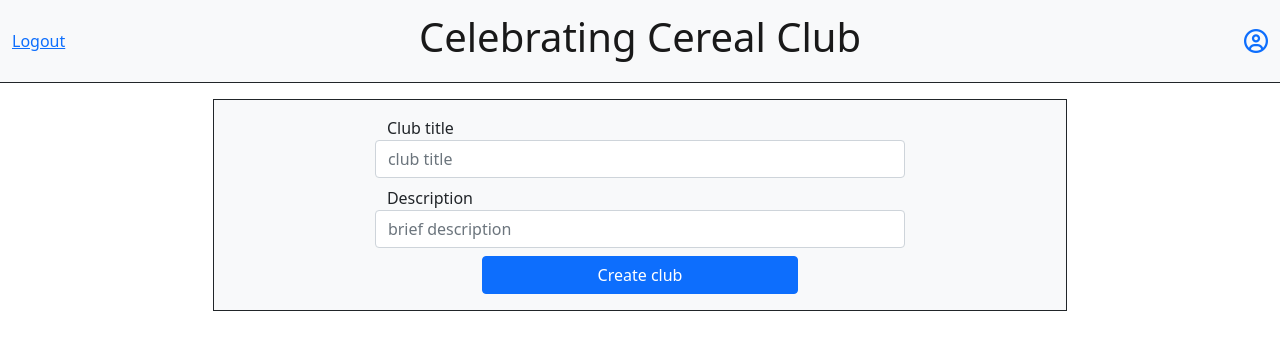
After one commit to Ann924/cs4750-cereal, a PHP site: page /create_new_club.php in a window 1280 px wide. The commit adds this page. Shown: the top 350 px of the page. Run offline with PHP 8.4, Linux system fonts and the light colour scheme; a user stored in the database is signed in; a stand-in replaces the project's code that opens the database connection; some libraries are stand-ins or nearby versions.

Commit message:
implement create club; begin club deletion/ leaving

```diff
--- /dev/null
+++ b/create_club_db.php
@@ -0,0 +1,44 @@
+<?php
+
+function getClubId()
+{
+    global $db;
+    $query = "SELECT MAX(club_id) FROM club";
+
+    $statement = $db->prepare($query);
+    $statement->execute();
+    $club_id = $statement->fetchColumn();
+    $statement->closeCursor();
+
+    return $club_id;
+}
+
+function addClub($club_id, $club_title, $club_description)
+{
+    global $db;
+    $query = "INSERT INTO club VALUE (:club_id, :club_title,  :club_description, 0, 0)";
+
+    $statement = $db->prepare($query);
+    $statement->bindValue(':club_id', $club_id);
+    $statement->bindValue(':club_title', $club_title);
+    $statement->bindValue(':club_description', $club_description);
+    $statement->execute();
+    $statement->closeCursor();
+}
+
+function addCreatesClub($club_id)
+{
+    // note: date is autofetched
+    global $db;
+    $query = "INSERT INTO creates_club VALUE (:club_id, :user_name)";
+
+    $statement = $db->prepare($query);
+    $statement->bindValue(':club_id', $club_id);
+    $statement->bindValue(':user_name', $_SESSION["user_name"]); // user_name retrieved from session
+
+    $statement->execute();
+    $statement->closeCursor();
+}
+
+
+?>
--- /dev/null
+++ b/create_new_club.php
@@ -0,0 +1,80 @@
+<?php
+session_start();
+
+require("connect_db.php");
+require("create_club_db.php");
+
+if (!$_SESSION["loggedIn"]) {
+    header("Location: login.php");
+    die;
+}
+
+if ($_SERVER['REQUEST_METHOD'] == 'POST') {
+    if (!empty($_POST['createBtn']) && ($_POST['createBtn'] == "Create club")) {
+        $club_id = getClubId() + 1;
+
+        addClub($club_id, $_POST['title'], $_POST['description']);
+        addCreatesClub($club_id);
+        // addJoinsClub($club_id);
+
+        // addManufacturer($_POST['name'], $_POST['manufacturer']);
+        // addCerealInfo($cereal_id, $_POST['name'], $_POST['cereal_type']);
+        // addCreatesCereal($cereal_id, $date);
+        // addNutritionInfo($cereal_id, $_POST['serving_size'], $_POST['calories'], $_POST['protein'], $_POST['fat'], $_POST['sugars'], $_POST['vitamins'], $_POST['sodium'], $_POST['fiber'], $_POST['carbohydrate'], $_POST['potassium']);
+
+        // echo "club created successfully";
+        header("Location: clubs.php");
+    }
+}
+?>
+
+<!DOCTYPE html>
+<html>
+
+<head>
+    <meta charset="UTF-8">
+    <meta name="viewport" content="width=device-width, initial-scale=1">
+    <meta name="author" content="Lilian Zhang">
+    <meta name="description" content="project">
+
+    <title>Create Club</title>
+    <link href="https://cdn.jsdelivr.net/npm/bootstrap@5.1.3/dist/css/bootstrap.min.css" rel="stylesheet"
+        integrity="sha384-1BmE4kWBq78iYhFldvKuhfTAU6auU8tT94WrHftjDbrCEXSU1oBoqyl2QvZ6jIW3" crossorigin="anonymous">
+</head>
+
+<body>
+    <?php
+    include "common_navbar.php";
+    ?>
+    <div class="container-fluid">
+        <div class="row mt-3 d-flex justify-content-center align-items-center">
+            <div class="col-md-8 border border-dark bg-light">
+                <form action="create_new_club.php" method="post">
+                    <div class="row mt-3 mb-3 mx-3 justify-content-center font-weight-bold">
+                        <div class="col-8">
+                            <div class="row mb-2">
+                                <label for="title">Club title</label>
+                                <input type="text" class="form-control" id="title" name="title" placeholder="club title">
+                            </div>
+                            <div class="row mb-2">
+                                <label for="description">Description</label>
+                                <input type="text" class="form-control" id="description" name="description"
+                                    placeholder="brief description">
+                            </div>
+                            <div class="row mx-3 justify-content-center">
+                                <div class="col-8">
+                                    <div class="row">
+                                        <input type="submit" class="btn btn-primary" name="createBtn"
+                                            value="Create club" title="create club" />
+                                    </div>
+                                </div>
+                            </div>
+                        </div>
+                    </div>
+                </form>
+            </div>
+        </div>
+    </div>
+</body>
+
+</html>
```
Also changed, not shown: club.php (+21 -11 lines), club_db.php (+20 -0 lines), clubs.php (+7 -11 lines).
